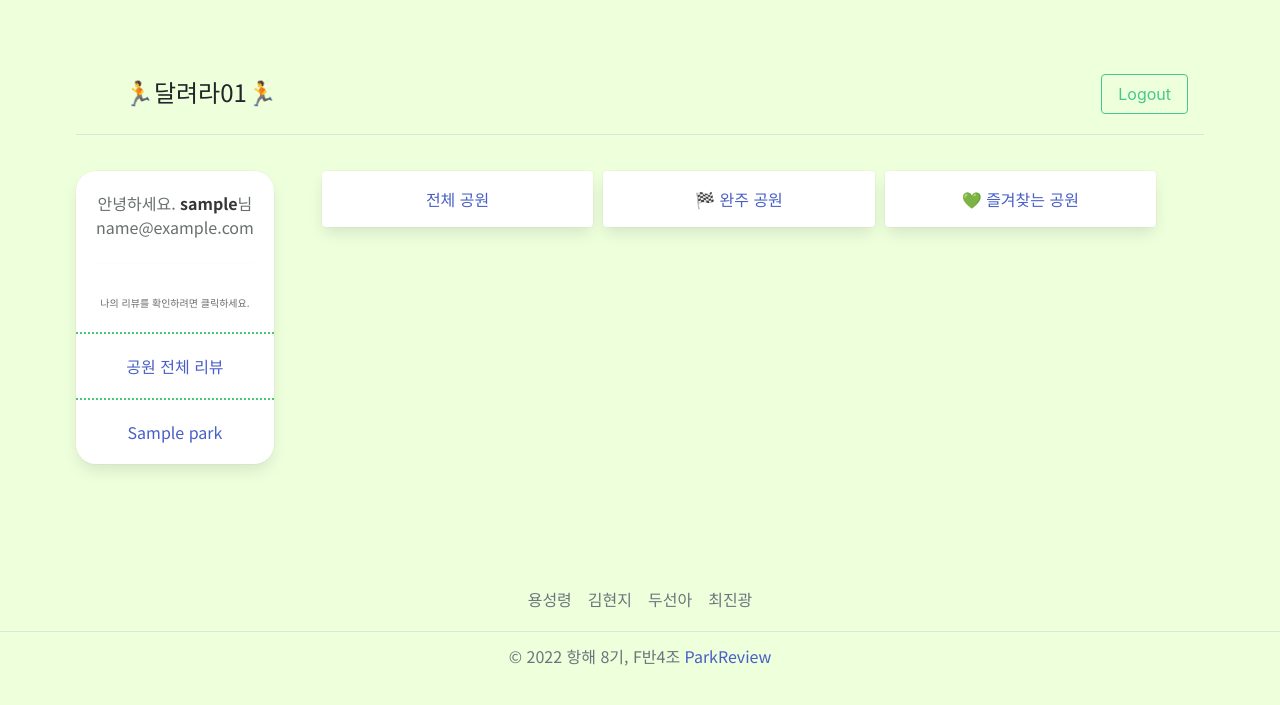
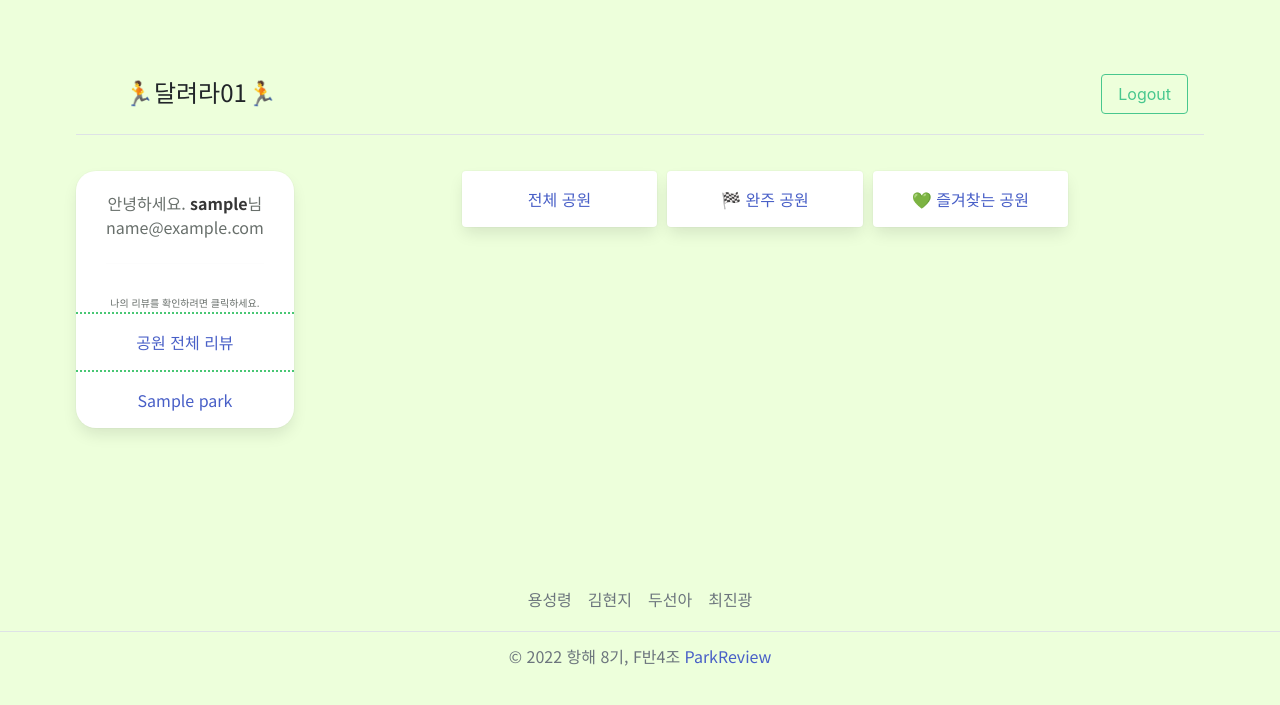
Before and after one commit to ryeong25/ParkReview, a Flask app: page /mypage/myParks/1 in a window 1280 px wide. Shown: the top 705 px of the page. Run offline with Flask 2, Linux system fonts and the light colour scheme; a database or web service that is not in the repository returns one stand-in record (values such as "Sample title"); some libraries are stand-ins or nearby versions.

Commit message:
버튼역할 'a' fixed + css 다듬기

```diff
--- a/static/mypage.css
+++ b/static/mypage.css
@@ -18,14 +18,18 @@
     padding-top: 20px;
 }
 
+.mypage-contents ul {
+    padding: 20px 0 0;
+}
+
 .mypage-contents li {
-    padding: 20px;
     text-align: center;
     background-color: transparent;
     border-color: #48c774;
     color: #686f6b;
     border-width: 2px;
     border-bottom-style: dotted;
+    padding: 0 30px;
 }
 .mypage-contents li:last-child {
     border-bottom: none;
@@ -46,10 +50,15 @@
     color: #fff;
 }
 
+.role-button .card-body {
+    padding: 0;
+}
+
 .role-button a {
     display: block;
     width: 100%;
     height: 100%;
+    padding: 1rem;
 }
 
 .parks,
@@ -65,6 +74,7 @@
 .mypage-contents {
     display: flex;
     min-height: 50vh;
+    gap: 2em;
 }
 
 .mypage-contents aside {
@@ -80,17 +90,19 @@
 }
 
 .mypage-contents .myPark {
-    flex: 1 1 78%;
+    flex: 1 1 75%;
 }
 
 .selectCard {
+    max-width: 80%;
+    margin: auto;
     display: flex;
     padding: 0 3em;
     gap: 10px;
 }
 
 .selectCard>* {
-    flex: 1 1 33%;
+    flex: 1 1 30%;
 }
 .card-body {
     display: flex;
--- a/templates/mypage.html
+++ b/templates/mypage.html
@@ -117,7 +117,6 @@
                         </div>
                     </div>
                 </div>
-                <hr>
                 <!-- 공원 -->
                 {% if 'parkId' in currList[0] %}
                 <div class="parks row">
```
